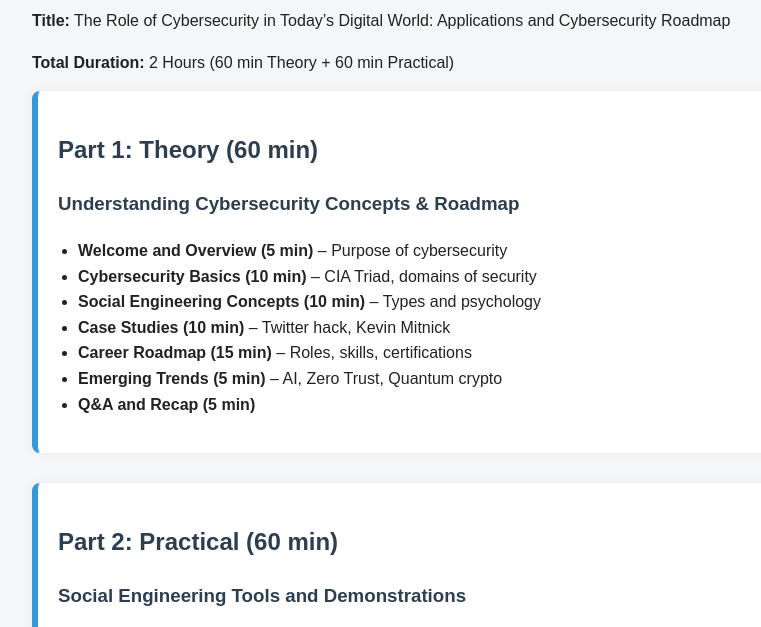
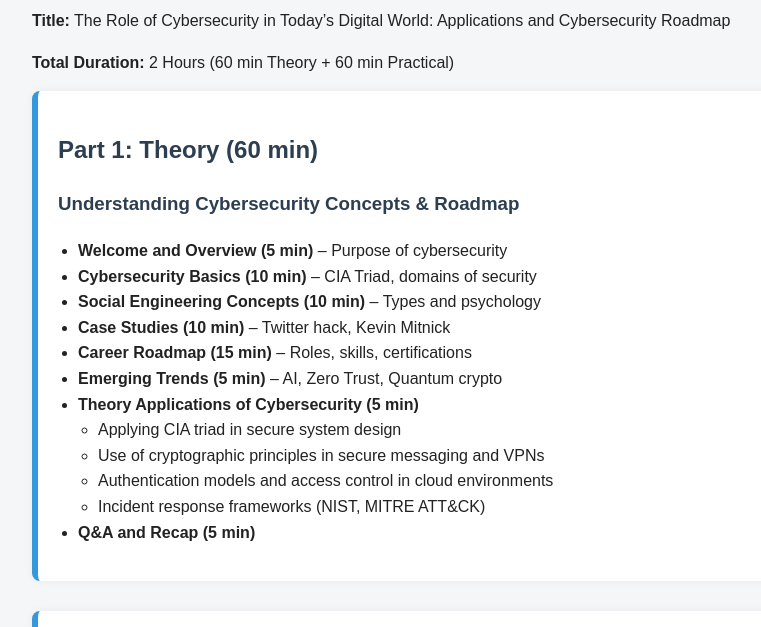
Before and after one commit to huzuarif2234/iiui-outline, a plain HTML site: page index.html in a window 1280 px wide. Shown: the part 124-751 px from the top of the page, without its empty margins (6-767 px from the left). Drawn offline with Linux system fonts and the light colour scheme.

Commit message:
Update index.html

```diff
--- a/index.html
+++ b/index.html
@@ -58,6 +58,14 @@
       <li><strong>Case Studies (10 min)</strong> – Twitter hack, Kevin Mitnick</li>
       <li><strong>Career Roadmap (15 min)</strong> – Roles, skills, certifications</li>
       <li><strong>Emerging Trends (5 min)</strong> – AI, Zero Trust, Quantum crypto</li>
+      <li><strong>Theory Applications of Cybersecurity (5 min)</strong>
+      <ul>
+        <li>Applying CIA triad in secure system design</li>
+        <li>Use of cryptographic principles in secure messaging and VPNs</li>
+        <li>Authentication models and access control in cloud environments</li>
+        <li>Incident response frameworks (NIST, MITRE ATT&CK)</li>
+      </ul>
+    </li>
       <li><strong>Q&A and Recap (5 min)</strong></li>
     </ul>
   </div>
```
